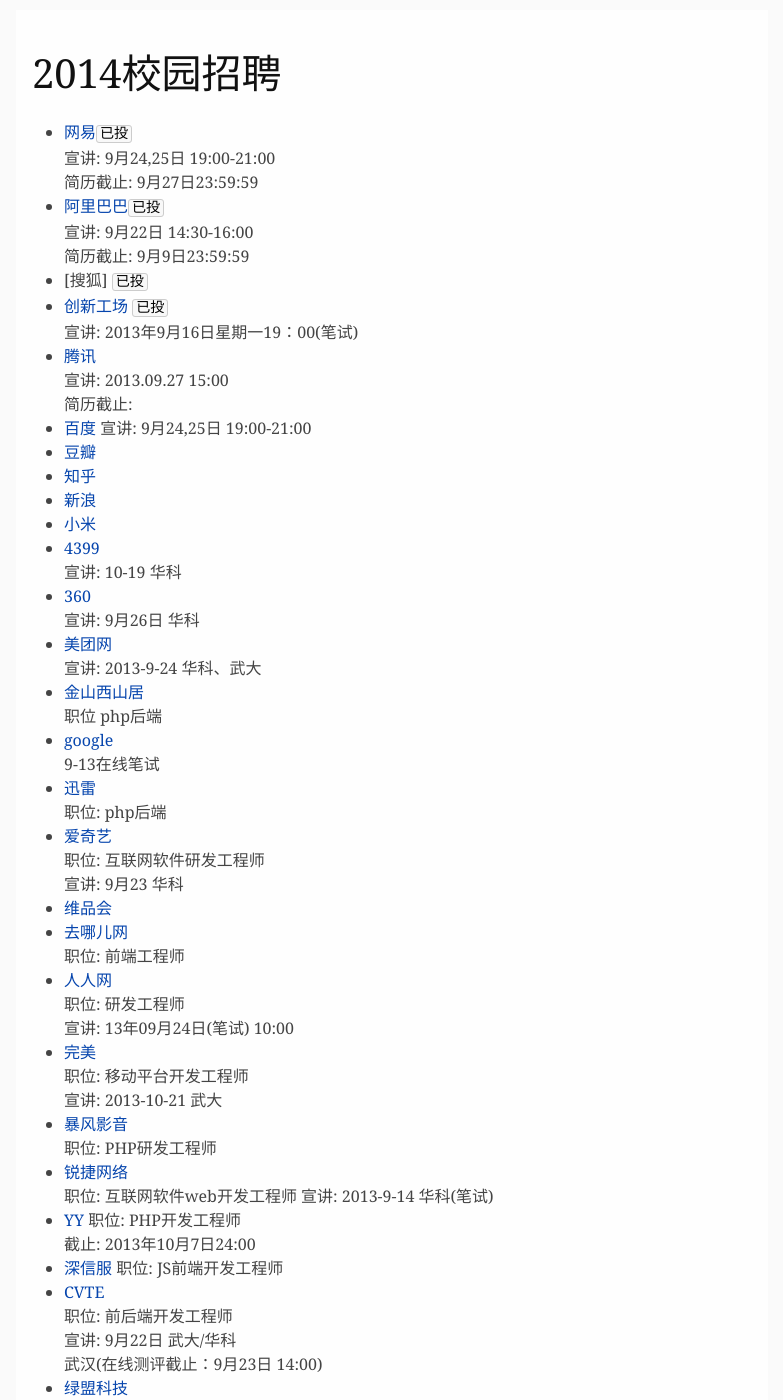
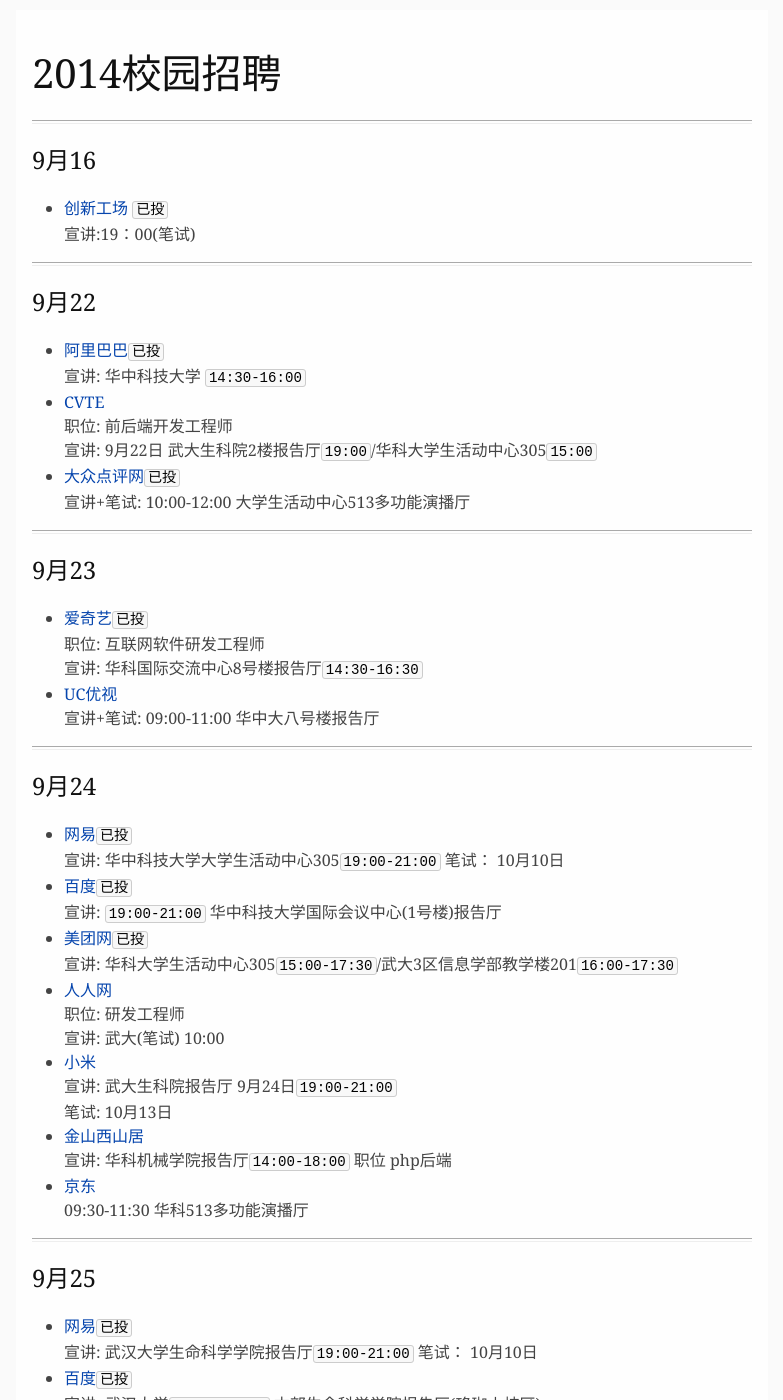
Before and after one commit to wxsolo/wxsolo.github.com, a Jekyll site: the page 14.html, which Jekyll copies as it is, in a window 1280 px wide and 1400 px high. Shown: the whole window, without its empty margins (248-1031 px from the left). Built offline with Jekyll 4.4.1, drawn with Linux system fonts in a browser that asks for light colours; some of the changed text lies outside the part shown.

Commit message:
提交按时间整理的宣讲行程

```diff
--- a/14.html
+++ b/14.html
@@ -121,69 +121,179 @@
   h2, h3 { page-break-after: avoid; }
 }
 </style><title>Resume</title></head><body><h1 id="2014">2014校园招聘</h1>
+<hr />
+<h3 id="916">9月16</h3>
+<ul>
+<li><a href="http://www.chuangxin.com/recruit/campus/4879.html">创新工场</a> <code>已投</code><br />
+    宣讲:19：00(笔试)</li>
+</ul>
+<hr />
+<h3 id="922">9月22</h3>
+<ul>
+<li><a href="http://campus.alibaba.com/">阿里巴巴</a><code>已投</code><br />
+    宣讲: 华中科技大学 <code>14:30-16:00</code>  </li>
+<li><a href="http://campus.cvte.cn/plan/#">CVTE</a><br />
+    职位: 前后端开发工程师<br />
+    宣讲: 9月22日 武大生科院2楼报告厅<code>19:00</code>/华科大学生活动中心305<code>15:00</code></li>
+<li><a href="http://campus.dianping.com/#!/fresh/position">大众点评网</a><code>已投</code><br />
+    宣讲+笔试:  10:00-12:00 大学生活动中心513多功能演播厅</li>
+</ul>
+<hr />
+<h3 id="923">9月23</h3>
+<ul>
+<li><a href="http://campus.iqiyi.com/position.html#00">爱奇艺</a><code>已投</code><br />
+    职位: 互联网软件研发工程师<br />
+    宣讲: 华科国际交流中心8号楼报告厅<code>14:30-16:30</code></li>
+<li><a href="http://xjh.haitou.cc/article/62534.html">UC优视</a><br />
+    宣讲+笔试:  09:00-11:00 华中大八号楼报告厅</li>
+</ul>
+<hr />
+<h3 id="924">9月24</h3>
 <ul>
 <li><a href="http://my.hr.163.com/applyJob.do">网易</a><code>已投</code><br />
-    宣讲: 9月24,25日 19:00-21:00<br />
-    简历截止:   9月27日23:59:59</li>
-<li><a href="http://campus.alibaba.com/">阿里巴巴</a><code>已投</code><br />
-    宣讲: 9月22日 14:30-16:00<br />
-    简历截止:   9月9日23:59:59</li>
+    宣讲: 华中科技大学大学生活动中心305<code>19:00-21:00</code>
+    笔试： 10月10日</li>
+<li><a href="http://talent.baidu.com/baidu/web/index/CompbaiduPageschool_idx">百度</a><code>已投</code><br />
+    宣讲:  <code>19:00-21:00</code> 华中科技大学国际会议中心(1号楼)报告厅</li>
+<li><a href="http://campus.meituan.com/index/jobs">美团网</a><code>已投</code><br />
+    宣讲: 华科大学生活动中心305<code>15:00-17:30</code>/武大3区信息学部教学楼201<code>16:00-17:30</code></li>
+<li><a href="http://xiaozhao.renren.com/detail/job/2598361">人人网</a><br />
+    职位: 研发工程师<br />
+    宣讲: 武大(笔试) 10:00</li>
+<li><a href="http://www.xiaomi.com/about/jobs#">小米</a><br />
+    宣讲: 武大生科院报告厅 9月24日<code>19:00-21:00</code><br />
+    笔试: 10月13日</li>
+<li><a href="http://hr.xishanju.com/school-job.html?page_list=1">金山西山居</a><br />
+    宣讲: 华科机械学院报告厅<code>14:00-18:00</code>
+    职位  php后端</li>
+<li><a href="http://market.jd.com/students/yjh.html">京东</a><br />
+    09:30-11:30 华科513多功能演播厅</li>
+</ul>
+<hr />
+<h3 id="925">9月25</h3>
+<ul>
+<li><a href="http://my.hr.163.com/applyJob.do">网易</a><code>已投</code><br />
+    宣讲: 武汉大学生命科学学院报告厅<code>19:00-21:00</code>
+    笔试： 10月10日</li>
+<li><a href="http://talent.baidu.com/baidu/web/index/CompbaiduPageschool_idx">百度</a><code>已投</code><br />
+    宣讲: 武汉大学<code>15:00-17:00</code> 本部生命科学学院报告厅(珞珈山校区)</li>
+<li><a href="http://hr.yy.com/queryPosition.shtml?recruitType=1">YY</a><br />
+    职位: PHP开发工程师<br />
+    截止: 华科主校区大学生活动中心305<code>14:00-17:00</code></li>
+<li><a href="http://hr.xishanju.com/school-job.html?page_list=1">金山西山居</a><br />
+    宣讲: 武大信息学院学生服务就业厅一厅<code>9:00-11:30</code>
+    职位  php后端</li>
+</ul>
+<hr />
+<h3 id="926">9月26</h3>
+<ul>
+<li><a href="http://campus.360.cn/2014/list.html">360</a><code>已投</code><br />
+    宣讲: 华中科技大学<code>19:00-21:00</code> 管理学院学术报告厅   </li>
+</ul>
+<hr />
+<h3 id="927">9月27</h3>
+<ul>
+<li><a href="http://join.qq.com/">腾讯</a><code>已投</code><br />
+    宣讲: 华中科技大学大学生活动中心B座305室 <code>15:00</code> </li>
+</ul>
+<hr />
+<h3 id="929">9月29</h3>
+<ul>
+<li><a href="http://join.qq.com/">腾讯</a><code>已投</code><br />
+    宣讲: 武汉大学生科院报告厅 <code>14:30</code> </li>
+</ul>
+<hr />
+<h3 id="109">10月9号</h3>
+<ul>
+<li><a href="http://campus.dolphin-browser.com/">海豚浏览器</a><br />
+    宣讲+笔试：武大武汉大学学生就业服务中心信息学部第一报告厅<code>19:00</code><br />
+    简历截止:   10月25号</li>
+</ul>
+<hr />
+<h3 id="1010">10月10</h3>
+<ul>
+<li><a href="http://www.sangfor.com/hr/school.html">深信服</a><code>已投</code><br />
+    宣讲: 民大<code>9:30-11:30</code><br />
+    职位: JS前端开发工程师</li>
+</ul>
+<hr />
+<h3 id="1011">10月11号</h3>
+<ul>
+<li><a href="http://campus.xunlei.com/">迅雷</a><br />
+    宣讲: 华科研究生活动中心一楼报告厅<code>14:30-17:30</code></li>
+<li><a href="http://www.sangfor.com/hr/school.html">深信服</a><code>已投</code><br />
+    宣讲: 华科大学生活动中心305教室<code>9:30-11:30</code> <br />
+    职位: JS前端开发工程师</li>
+</ul>
+<hr />
+<h3 id="1012">10月12号</h3>
+<ul>
+<li><a href="http://campus.xunlei.com/">迅雷</a><br />
+    宣讲: 武大学生就业服务中一号报告厅<code>14:30-17:30</code></li>
+</ul>
+<hr />
+<h3 id="1014">10月14号</h3>
+<ul>
+<li><a href="http://vipshop.hirede.com/CareerSite/CustomPage?id=3037">维品会</a>
+    宣讲+笔试: 华科9:00-11:30</li>
+</ul>
+<hr />
+<h3 id="1015">10月15号</h3>
+<ul>
+<li><a href="http://campus.autonavi.com/">高德</a><br />
+    宣讲: (笔试), 武大</li>
+</ul>
+<hr />
+<h3 id="1019">10月19</h3>
+<ul>
+<li><a href="http://web.4399.com/campus/">4399</a><br />
+    宣讲: 10-19 华科 大学生活动中心513室/理工大东院学生活动中心5楼</li>
+<li><a href="http://campus.dolphin-browser.com/">海豚浏览器</a><br />
+    宣讲+笔试：华科大学生活动中心305阶梯教室<code>19:00</code></li>
+</ul>
+<hr />
+<h3 id="1021">10月21</h3>
+<ul>
+<li><a href="http://campus.51job.com/wanmei2014/campus.htm">完美</a><br />
+    职位: 移动平台开发工程师<br />
+    宣讲: 武大学生就业服务中心第一报告厅<code>19:00-21:00</code></li>
+</ul>
+<hr />
+<h3 id="1022">10月22</h3>
+<ul>
+<li><a href="http://career.ifeng.com/job/experience">凤凰网</a><br />
+    宣讲时间：18:30</li>
+</ul>
+<hr />
+<h3 id="10">10月初</h3>
+<ul>
+<li><a href="http://campus.qunar.com/">去哪儿网</a>  </li>
+<li>宣讲、第二天笔试
+    职位: 前端工程师</li>
+</ul>
+<hr />
+<h3 id="10_1">10月中旬</h3>
+<ul>
+<li><a href="http://jobs.baofeng.ourats.com/school/details">暴风影音</a>  </li>
+<li>宣讲+笔试：武大
+    职位: PHP研发工程师</li>
+</ul>
+<hr />
+<ul>
+<li><a href="http://www.nsfocus.com/event/campus2014/">绿盟科技</a><code>已投</code><br />
+    截止: 9月15号</li>
+</ul>
+<hr />
+<h3 id="_1">其他</h3>
+<ul>
 <li>[搜狐]    <code>已投</code></li>
-<li><a href="http://www.chuangxin.com/recruit/campus/4879.html">创新工场</a> <code>已投</code><br />
-    宣讲: 2013年9月16日星期一19：00(笔试)</li>
-<li><a href="http://join.qq.com/">腾讯</a><br />
-    宣讲: 2013.09.27 15:00<br />
-    简历截止:   </li>
-<li><a href="http://talent.baidu.com/baidu/web/index/CompbaiduPageschool_idx">百度</a>
-    宣讲: 9月24,25日 19:00-21:00  </li>
 <li><a href="http://site.douban.com/Jobs/room/71135/">豆瓣</a>  </li>
 <li><a href="http://www.zhihu.com/campus">知乎</a></li>
-<li><a href="http://career.sina.com.cn/">新浪</a></li>
-<li><a href="http://www.xiaomi.com/about/jobs#">小米</a></li>
-<li><a href="http://web.4399.com/campus/">4399</a><br />
-    宣讲: 10-19 华科</li>
-<li><a href="http://campus.360.cn/2014/list.html">360</a><br />
-    宣讲: 9月26日 华科</li>
-<li><a href="http://campus.meituan.com/index/jobs">美团网</a><br />
-    宣讲: 2013-9-24 华科、武大</li>
-<li><a href="http://hr.xishanju.com/school-job.html?page_list=1">金山西山居</a><br />
-    职位  php后端</li>
-<li><a href="http://googlecampus.zhaopin.com/process.html">google</a><br />
-    9-13在线笔试</li>
-<li><a href="http://campus.xunlei.com/">迅雷</a><br />
-    职位: php后端</li>
-<li><a href="http://campus.iqiyi.com/position.html#00">爱奇艺</a><br />
-    职位: 互联网软件研发工程师<br />
-    宣讲: 9月23 华科</li>
-<li><a href="http://vipshop.hirede.com/CareerSite/CustomPage?id=3037">维品会</a></li>
-<li><a href="http://campus.qunar.com/">去哪儿网</a><br />
-    职位: 前端工程师</li>
-<li><a href="http://xiaozhao.renren.com/detail/job/2598361">人人网</a><br />
-    职位: 研发工程师<br />
-    宣讲: 13年09月24日(笔试) 10:00</li>
-<li><a href="http://campus.51job.com/wanmei2014/campus.htm">完美</a><br />
-    职位: 移动平台开发工程师<br />
-    宣讲: 2013-10-21 武大</li>
-<li><a href="http://jobs.baofeng.ourats.com/school/details">暴风影音</a><br />
-    职位: PHP研发工程师</li>
-<li><a href="http://www.ruijie.com.cn/campus/ZhaoPinGangWei.aspx">锐捷网络</a><br />
-    职位: 互联网软件web开发工程师
-    宣讲: 2013-9-14 华科(笔试)</li>
-<li><a href="http://hr.yy.com/queryPosition.shtml?recruitType=1">YY</a>
-    职位: PHP开发工程师<br />
-    截止: 2013年10月7日24:00</li>
-<li><a href="http://www.sangfor.com/hr/school.html">深信服</a>
-    职位: JS前端开发工程师</li>
-<li><a href="http://campus.cvte.cn/plan/#">CVTE</a><br />
-    职位: 前后端开发工程师<br />
-    宣讲: 9月22日 武大/华科<br />
-    武汉(在线测评截止：9月23日 14:00)</li>
-<li><a href="http://www.nsfocus.com/event/campus2014/">绿盟科技</a><br />
-    截止: 9月15号</li>
-<li><a href="http://www.dajie.com/corp/1011725/project/17384">pptv</a></li>
-<li><a href="http://campus.autonavi.com/">高德</a><br />
-    宣讲: 10月15号(笔试), 武大</li>
+<li>
+<p><a href="http://career.sina.com.cn/">新浪</a></p>
+</li>
+<li>
+<p><a href="http://www.dajie.com/corp/1011725/project/17384">pptv</a></p>
+</li>
 <li><a href="file://C:\Users\john\Desktop/南京苏宁软件技术有限公司">南京苏宁</a></li>
-<li><a href="http://career.ifeng.com/job/experience">凤凰网</a><br />
-    宣讲时间：2013年10月22日 18:30</li>
 </ul></body></html>
--- a/resume.html
+++ b/resume.html
@@ -132,7 +132,7 @@
 </ul>
 <hr />
 <h3 id="_3">求职意向</h3>
-<p>web前端开发/php工程师</p>
+<p>研发工程师（前端方向）</p>
 <hr />
 <h3 id="_4">技能树</h3>
 <ul>
@@ -183,6 +183,4 @@
 <ul>
 <li>爱好编程,喜欢研究小东西,团队合作能力强,性格开朗</li>
 <li>熟悉LMAP开发,关注前端开发,了解android开发,熟悉git等工具</li>
-</ul>
-<hr />
-<p>本文基于Markdown语言，推荐markdown编辑器Sublime Text</p></body></html>
+</ul></body></html>
```
